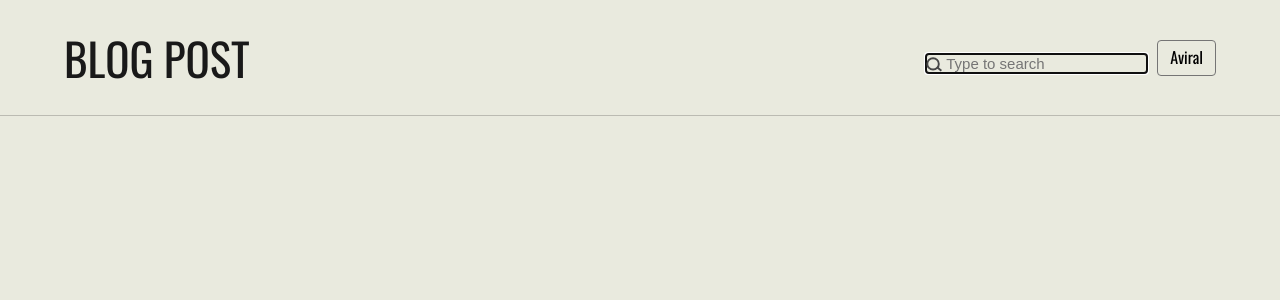
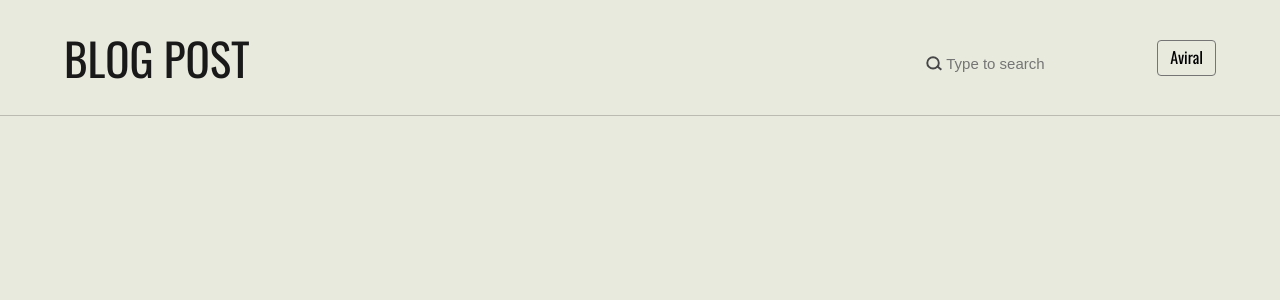
Before and after one commit to iamaaviral/Blog-post, a React (Create React App) app: page / in a window 1280 px wide. Shown: the top 300 px of the page. Built offline with nearby package versions, Linux system fonts and the light colour scheme; no server answers.

Commit message:
fixing css bug for chrome

```diff
--- a/src/components/Search/Search.css
+++ b/src/components/Search/Search.css
@@ -9,24 +9,18 @@
 
   .localSearch .input-group img{
     position: absolute;
-    bottom: 2px;
+    bottom: 6px;
   }
 
   .localSearch .form-control {
-    /* border-radius: 0px 25px 25px 0px !important; */
     font-size: 15px;
+    padding-bottom: 5px;
     border: none;
     padding-left: 20px;
     background-color: #e9eade;
   }
-  .localSearch .form-control:focus {
-    border-color: #d1d1d1 !important;
+
+ .localSearch .form-control:focus {
+   outline: none;
+   border-bottom: 1px solid rgb(143, 142, 142);
   }
-  /* .localSearch .input-group-addon {
-    border: 1px solid rgb(202, 202, 202) !important;
-    border-right: none !important;
-    border-radius: 25px 0px 0px 25px !important;
-    padding: 5px 0px 5px 10px !important;
-    background: #fff !important;
-    transition: border-color ease-in-out 0.15s, box-shadow ease-in-out 0.15s !important;
-  } */
--- a/src/components/Search/Search.js
+++ b/src/components/Search/Search.js
@@ -19,12 +19,8 @@ class LocalSearch extends Component {
     return (
       <div className="localSearch">
         <div className="input-group">
-          {/* <div className="input-group-addon">
-            <i className="fa fa-search"></i>
-          </div> */}
           <img src={search} alt="search" height="15px"/>
           <input
-            autoFocus={true}
             type="text"
             className="form-control"
             id="local-search"
```
